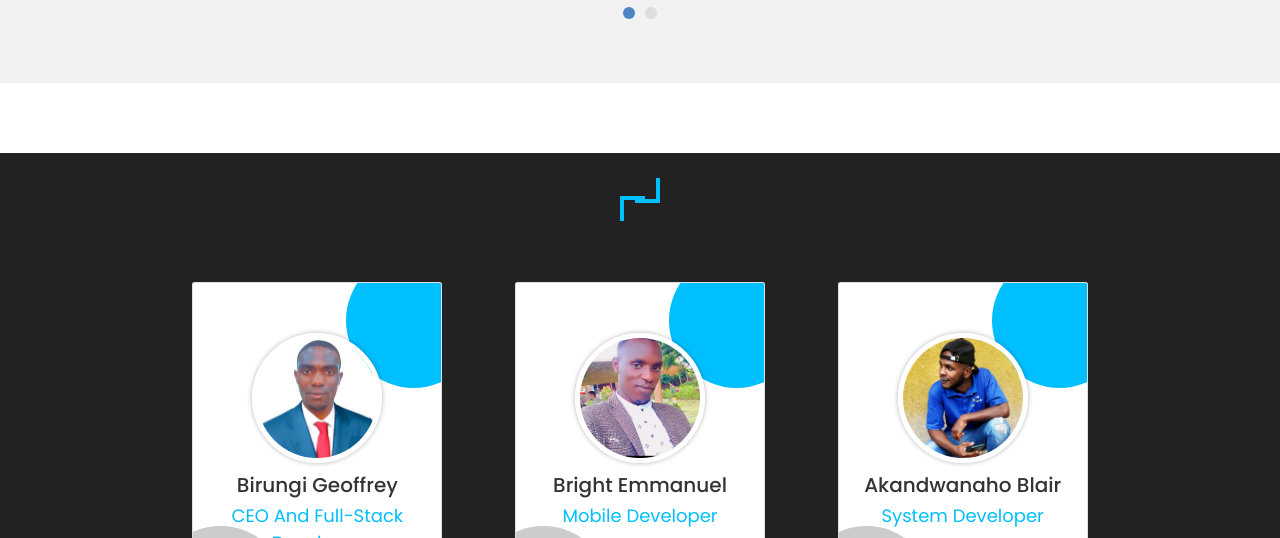
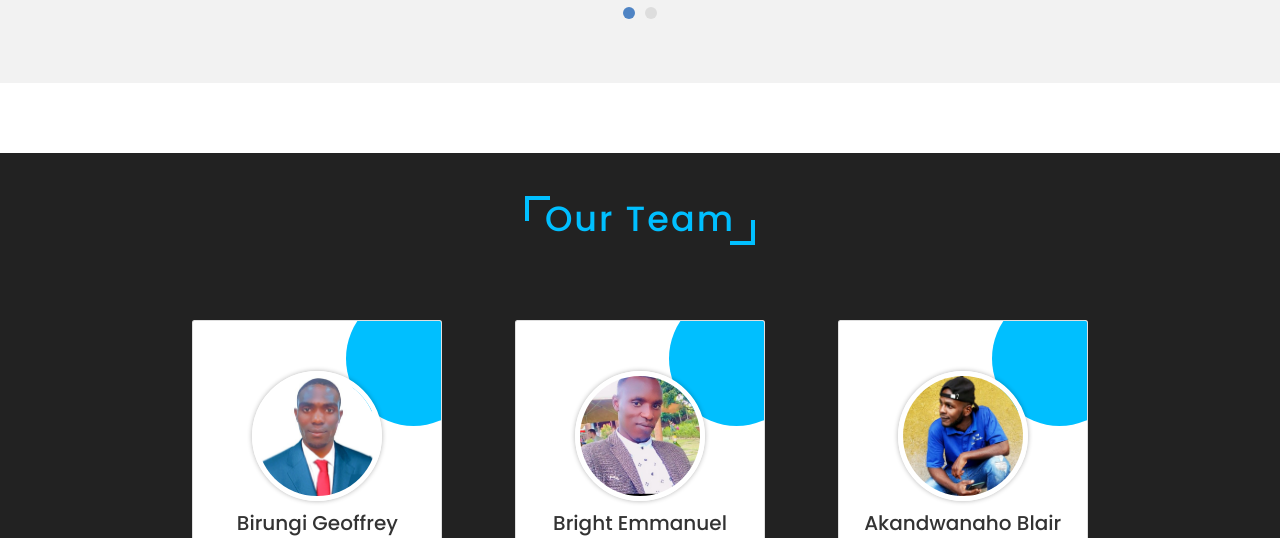
Before and after one commit to Geoffreybirungi/geobatech.github.io, a plain HTML site: page index.html in a window 1280 px wide. Shown: the part 4300-4838 px from the top of the page. Drawn offline with nearby package versions, Linux system fonts and the light colour scheme.

Commit message:
Update index.html

```diff
--- a/index.html
+++ b/index.html
@@ -287,7 +287,7 @@
 <script src="lib/lightbox/js/lightbox.min.js"></script>
 
 <section class="team" style="margin-top: 7rem;">
-  <h1 class="heading" style="margin-top: -1.5rem;" id="team"></h1>
+  <h1 class="heading" style="margin-top: -1.5rem;" id="team">Our Team</h1>
   <p></p>
   <div class="row">
       <div class="card">
```
